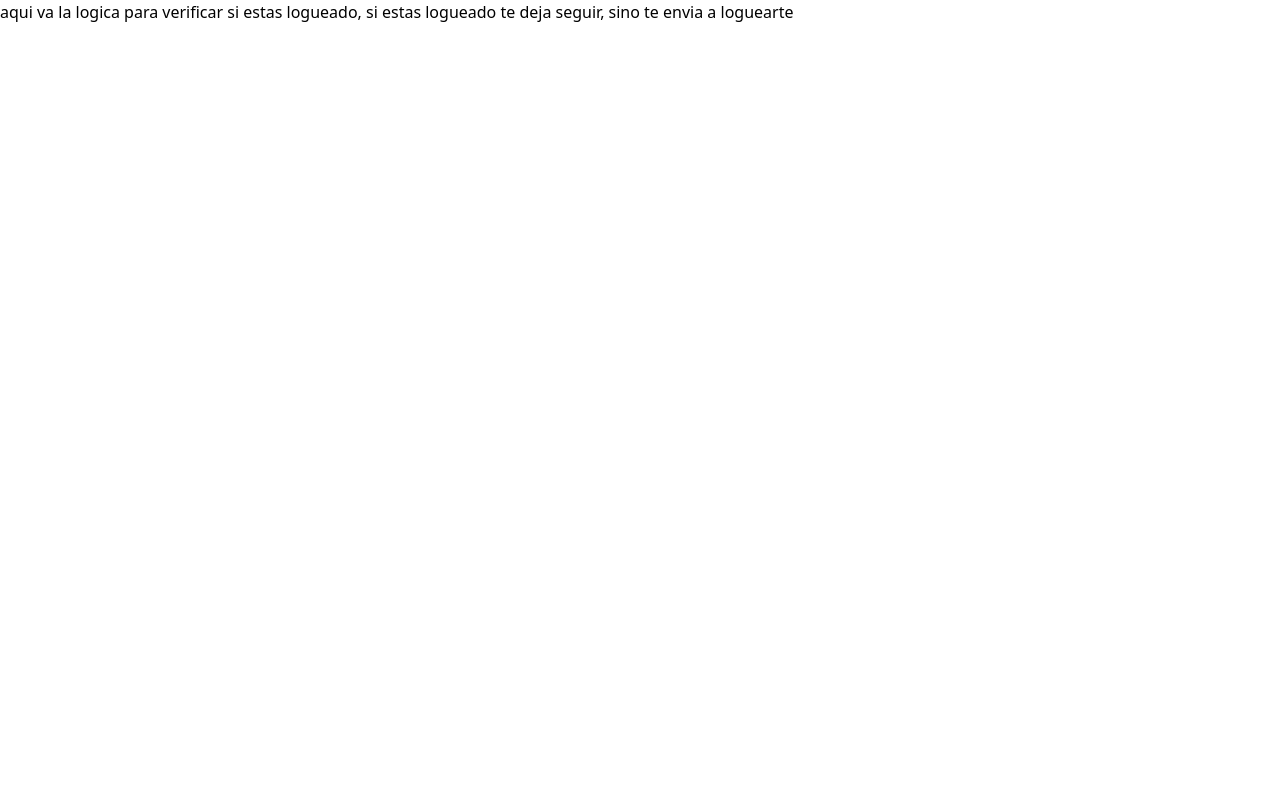
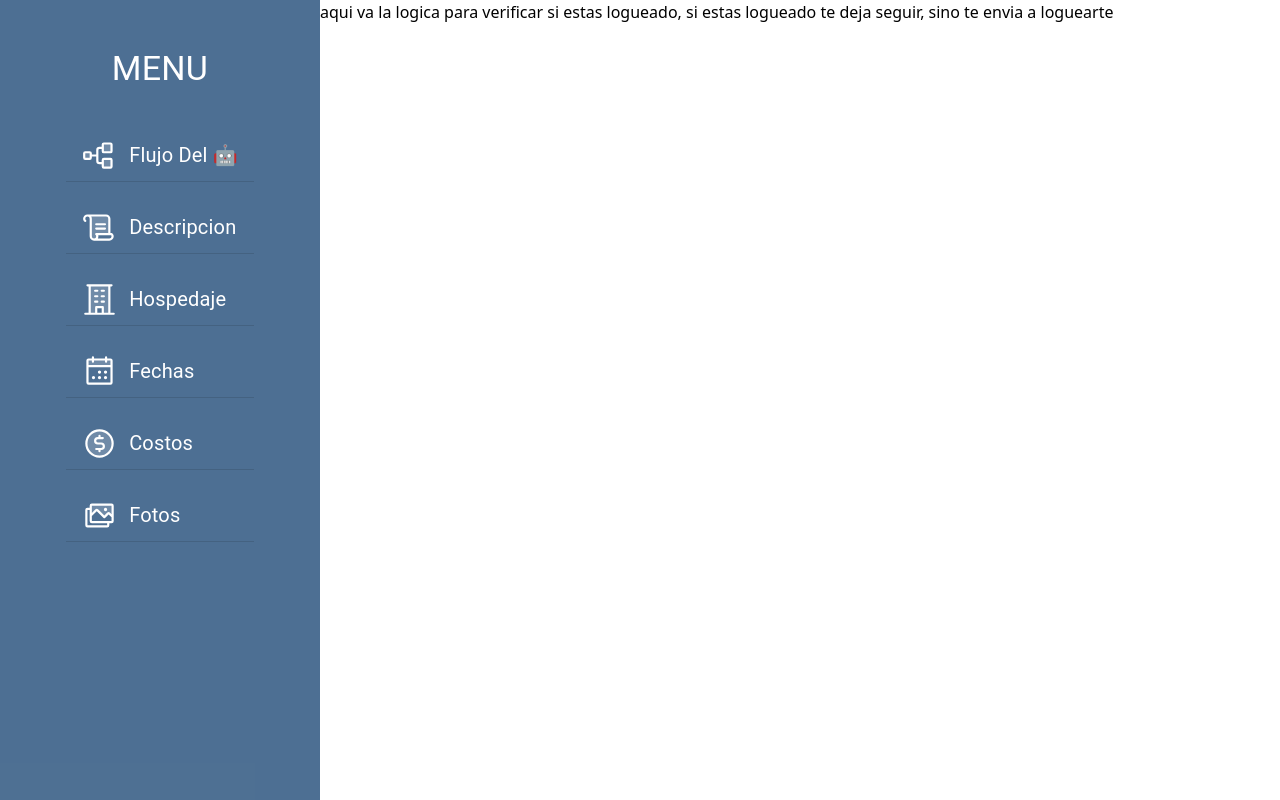
Before and after one commit to eliasdiz/multidestinos-front, a React (Vite) app: page / in a window 1280 px wide. Built offline with nearby package versions, Linux system fonts and the light colour scheme; no server answers.

Commit message:
Elias (#8)
* desde 0 con vite

* Login: vista con diferentes componentes en el paso a paso para hacer login

* Layout vista: tipo sidebar

```diff
--- /dev/null
+++ b/src/Layouts/MainLayout.jsx
@@ -0,0 +1,16 @@
+import React from 'react'
+import { Outlet } from 'react-router-dom'
+import Layout from '../components/Layout'
+
+
+
+
+export default function MainLayout() {
+    return (
+        <div className='flex'>
+            <Layout />
+            <Outlet />
+        </div>
+
+    )
+}
--- a/src/components/CircularProgress.jsx
+++ b/src/components/CircularProgress.jsx
@@ -60,19 +60,12 @@ export default function CircularWithValueLabel() {
         socket.on('autenticado', ({state}) => {
             console.log(state)
             state && setProgress(100)
+            setTimeout(() => {
+                navigate('/dashboard')
+            }, 500);
         })
-        setTimeout(() => {
-            navigate('/dashboard')
-        }, 2000);
     }
 
-
-    React.useEffect(
-        () => {
-            autExitoso()
-        },
-        []
-    )
 
     React.useEffect(() => {
         autExitoso()
--- /dev/null
+++ b/src/components/Layout.jsx
@@ -0,0 +1,58 @@
+import { List, ListItemButton, ListItemIcon, Typography } from '@mui/material'
+import React from 'react'
+import { Building, CalendarDots, CurrencyCircleDollar, Images, Scroll, TreeStructure } from '@phosphor-icons/react';
+
+
+
+
+
+export default function Layout() {
+
+    const linkList = [
+        { icon: TreeStructure , name: 'flujo del 🤖' },
+        { icon: Scroll , name: 'descripcion' },
+        { icon: Building , name: 'hospedaje' },
+        { icon: CalendarDots , name: 'fechas' },
+        { icon: CurrencyCircleDollar , name: 'costos' },
+        { icon: Images , name: 'fotos' },
+    ]
+
+    const renderMenuItems = (items) => {
+        return items.map((item,i) => (
+            <ListItemButton key={i} divider>
+                <ListItemIcon className="flex items-center gap-3">
+                    <item.icon size={35} color="white" weight="duotone" />
+                    <Typography color="white" className="capitalize" fontSize={20}>
+                    {item.name}
+                    </Typography>
+                </ListItemIcon>
+            </ListItemButton>
+        ))
+    }
+
+
+    return (
+        <div
+            className='w-[25vw] h-[100vh] flex flex-col items-center gap-3 bg-[#385e86e3]'
+        >
+            <div
+                className='text-white text-center uppercase mt-12 mb-5'
+            >
+                <Typography
+                    variant='h4'
+                >
+                    menu
+                </Typography>
+            </div>
+
+            <List className='flex flex-col gap-5'>
+
+                { renderMenuItems(linkList) }
+
+
+            </List>
+
+
+        </div>
+    )
+}
--- a/src/components/Login.jsx
+++ b/src/components/Login.jsx
@@ -47,7 +47,7 @@ export default function Login() {
     )
 
     return (
-        <div className='h-[100vh] flex flex-col justify-center items-center'>
+        <div className='flex justify-center items-center bg-[#2A4364] '>
 
             { step === 0 &&(
                 <WhatsappLogo
```
Also changed, not shown: package.json (+5 -2 lines), src/router/router.jsx (+10 -3 lines), 1 other file (tests, documents, lock files or other folders).
